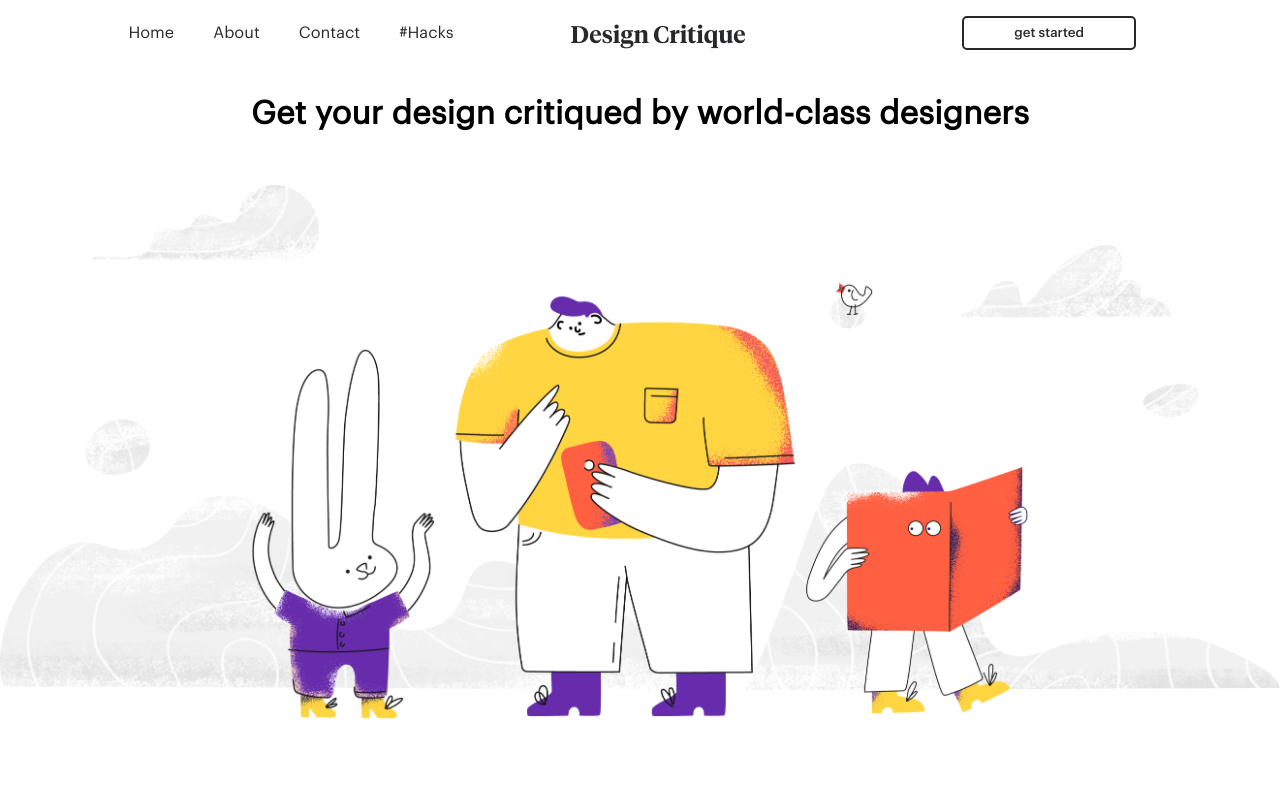
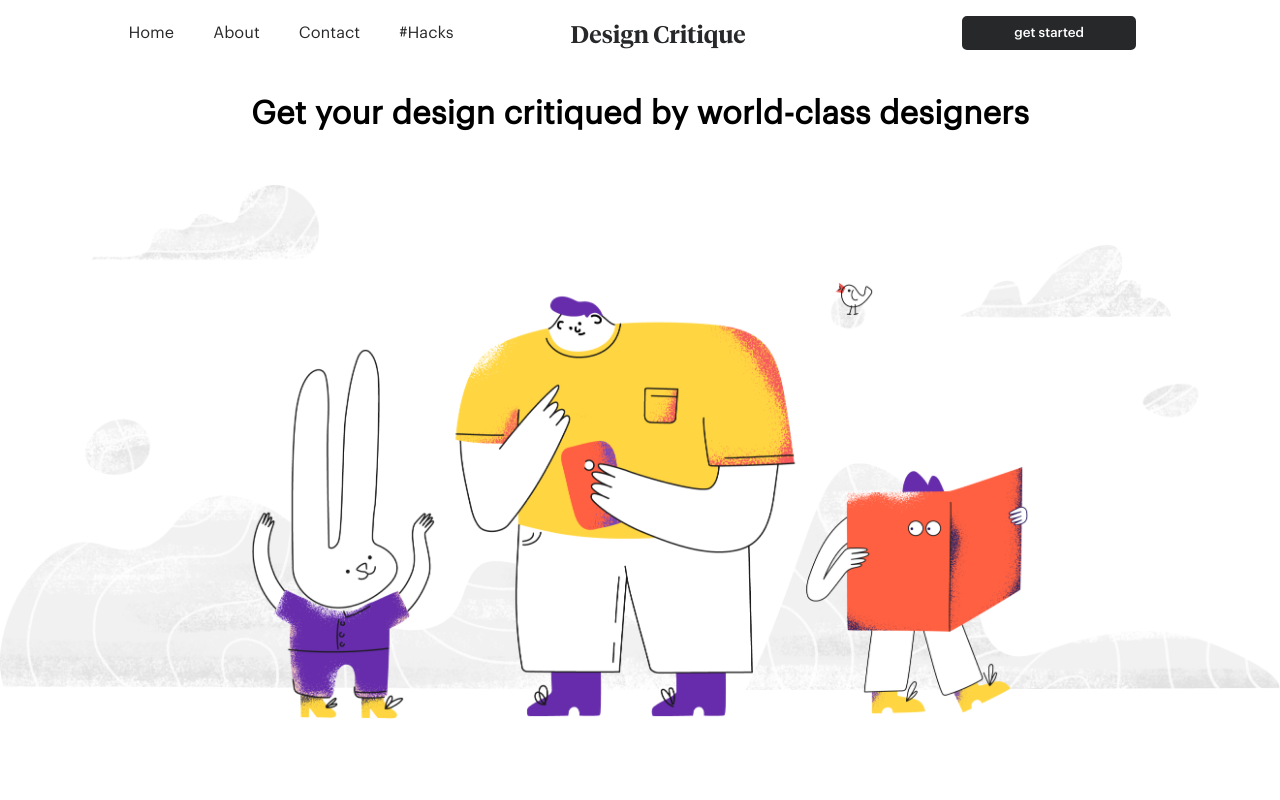
Before and after one commit to kleeblattdev/Project_Design_Review, a plain HTML site: page index.html in a window 1280 px wide. Both pictures are taken after a click on the button "get started". Shown: the top 800 px of the page. Drawn offline with Linux system fonts and the light colour scheme.

Commit message:
added button toggle with js

```diff
--- a/assets/css/style.css
+++ b/assets/css/style.css
@@ -129,7 +129,13 @@ button{
     transition: 1.5s;
 }
 
-button:hover{
+/*  Button on hovering
+    button:hover{
+    color: #fff;
+    background-color: #27282A;
+} */
+
+.grayBG{
     color: #fff;
     background-color: #27282A;
 }
--- a/assets/js/main.js
+++ b/assets/js/main.js
@@ -0,0 +1,17 @@
+/* First attempt at making the button change the color and BGC
+
+function getStarted(){
+document.getElementById("getStarted").style.color= "#fff";
+document.getElementById("getStarted").style.backgroundColor= "#27282A";
+}
+
+*/
+
+console.log("I have no idea what I am doing :D")
+
+function getStarted(){
+    const clickMe = document.getElementById ('getStarted');
+    clickMe.classList.toggle('grayBG') //button should change the color and BGC
+}
+
+console.log("OMG it works, but what did I do?! LOLOLO")
--- a/index.html
+++ b/index.html
@@ -20,7 +20,7 @@
                 <a href="#">#Hacks</a>
             </section>
             <h1>Design Critique</h1>
-            <button>get started</button>
+            <button id="getStarted" onclick="getStarted()">get started</button>
         </nav>
         <h2>Get your design critiqued by world-class designers</h2>
 
```
